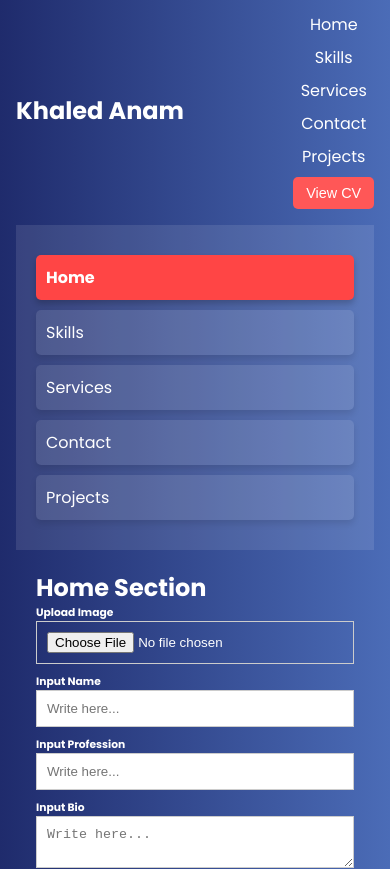
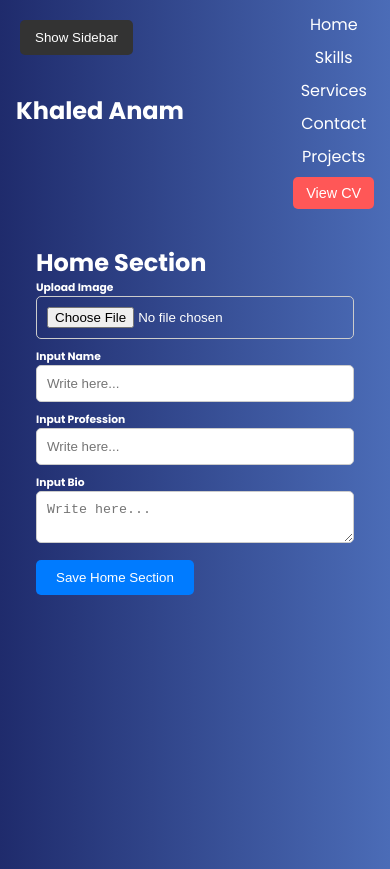
Before and after one commit to khaledanam/portfolio-2025-master, a React (Create React App) app: page /dashboard in a window 390 px wide. Shown: the top 869 px of the page. Built offline with nearby package versions, Linux system fonts and the light colour scheme; no server answers; the database is empty.

Commit message:
Dashboard

```diff
--- a/src/Dashboard.css
+++ b/src/Dashboard.css
@@ -1,8 +1,8 @@
-/* Make the dashboard responsive */
+/* Dashboard container */
 .dashboard {
     display: flex;
     flex-direction: column; /* Stack items vertically on small screens */
-    height: 100vh; /* Take full viewport height */
+    height: 100vh; /* Full viewport height */
     width: 100%;
 }
 
@@ -12,24 +12,25 @@
     }
 }
 
+/* Sidebar styles */
 .sidebar {
-    width: 100%; /* Full width on small screens */
+    width: 250px; /* Fixed width on larger screens */
     background-color: rgba(255, 255, 255, 0.1);
     padding: 20px;
-    position: relative; /* Adjust position to avoid overlapping */
+    position: fixed;
     top: 0;
     bottom: 0;
-}
-
-@media (min-width: 768px) {
-    .sidebar {
-        width: 250px; /* Fixed width on larger screens */
-    }
+    left: 0;
+    transition: transform 0.3s ease-in-out; /* Smooth slide-in/out */
+    transform: translateX(0); /* Visible by default */
+    z-index: 1000;
+    overflow-y: auto;
 }
 
 .sidebar ul {
-    list-style-type: none;
+    list-style: none;
     padding: 0;
+    margin: 0;
 }
 
 .sidebar li {
@@ -39,7 +40,7 @@
     background-color: rgba(255, 255, 255, 0.1);
     border-radius: 5px;
     box-shadow: 0 4px 6px rgba(0, 0, 0, 0.1);
-    transition: all 0.3s ease;
+    transition: background-color 0.3s ease, box-shadow 0.3s ease;
 }
 
 .sidebar li:hover {
@@ -48,26 +49,62 @@
 
 .sidebar li.active {
     font-weight: bold;
-    color: #ffffff;
+    color: #fff;
     background-color: #ff4545;
     box-shadow: 0 4px 6px rgba(0, 0, 0, 0.2);
 }
 
+/* Sidebar toggle button */
+.sidebar-toggle-btn {
+    display: none;
+}
+
+@media (max-width: 768px) {
+    .sidebar {
+        width: 250px; /* Sidebar width on small screens */
+        transform: translateX(-100%); /* Hidden by default */
+        background-color: rgba(0, 0, 0, 0.9);
+    }
+
+    .sidebar.visible {
+        transform: translateX(0); /* Slide-in when visible */
+    }
+
+    .sidebar-toggle-btn {
+        display: block;
+        position: fixed;
+        top: 20px;
+        left: 20px;
+        background-color: #333;
+        color: white;
+        padding: 10px 15px;
+        border: none;
+        border-radius: 5px;
+        cursor: pointer;
+        z-index: 1100;
+    }
+}
+
+/* Main content styles */
 .main-content {
     padding: 20px;
-    width: 100%; /* Full width on small screens */
+    width: 100%;
+    margin-left: 0;
     overflow-y: auto;
+    transition: margin-left 0.3s ease;
 }
 
 @media (min-width: 768px) {
     .main-content {
-        width: calc(100% - 250px); /* Adjust width on larger screens */
+        width: calc(100% - 250px); /* Adjust width based on sidebar */
+        margin-left: 250px; /* Leave space for sidebar */
     }
 }
 
+/* Form styles */
 form {
     max-width: 600px;
-
+    margin: 0 auto;
 }
 
 input,
@@ -76,6 +113,7 @@ textarea {
     margin-bottom: 10px;
     padding: 10px;
     border: 1px solid #ccc;
+    border-radius: 5px;
 }
 
 button {
@@ -83,7 +121,9 @@ button {
     background-color: #007bff;
     color: white;
     border: none;
+    border-radius: 5px;
     cursor: pointer;
+    transition: background-color 0.3s ease;
 }
 
 button:hover {
--- a/src/Dashboard.js
+++ b/src/Dashboard.js
@@ -1,12 +1,10 @@
 import React, { useState } from 'react';
 import './Dashboard.css';
-import { doc, getDoc } from "firebase/firestore";
-import { db } from "./firebaseconfig"; // Adjust the path if necessary
-import { useEffect } from "react";
 
 function Dashboard({ data, handleDataChange }) {
   const [inputData, setInputData] = useState(data);
   const [activeSection, setActiveSection] = useState('home');
+  const [sidebarVisible, setSidebarVisible] = useState(false);
 
   const handleChange = (e, section) => {
     const { name, value } = e.target;
@@ -19,102 +17,32 @@ function Dashboard({ data, handleDataChange }) {
     }));
   };
 
-  useEffect(() => {
-    const fetchData = async () => {
-      try {
-        const docRef = doc(db, "dashboard", activeSection);
-        const docSnap = await getDoc(docRef);
-        if (docSnap.exists()) {
-          setInputData(prevState => ({
-            ...prevState,
-            [activeSection]: docSnap.data(),
-          }));
-        } else {
-          console.log("No such document!");
-        }
-      } catch (error) {
-        console.error("Error fetching data: ", error);
-      }
-    };
-    fetchData();
-  }, [activeSection]);
-
-  // const handleSubmit = (e, section) => {
-  //   e.preventDefault();
-  //   handleDataChange(section, inputData[section]);
-  // };
-
-// const handleSubmit = async (e, section) => {
-//   e.preventDefault();
-//   try {
-//     // await setDoc(doc(db, "dashboard", section), inputData[section]);
-//     console.log(`${section} data saved successfully`);
-//   } catch (error) {
-//     console.error("Error saving data: ", error);
-//   }
-// };
-
-const handleSubmit = async (e, section) => {
+  const handleSubmit = (e, section) => {
     e.preventDefault();
-
-  // Extract the section data
-  const sectionData = inputData[section];
-
-  // Check for empty fields
-  const hasEmptyFields = Object.values(sectionData).some(value => value === '' || value === undefined);
-
-  if (hasEmptyFields) {
-    alert("All fields are required. Please fill out all fields before submitting.");
-    return;
-  }
-
-  try {
-    // Save the data (uncomment the actual saving line when needed)
-    // await setDoc(doc(db, "dashboard", section), sectionData);
-    console.log(`${section} data saved successfully`);
-  } catch (error) {
-    console.error("Error saving data: ", error);
-  }
+    handleDataChange(section, inputData[section]);
   };
 
   const handleSectionClick = (section) => {
     setActiveSection(section);
   };
 
+  const toggleSidebar = () => {
+    setSidebarVisible(!sidebarVisible);
+  };
+
   return (
     <div className="dashboard">
-      <div className="sidebar">
+      <button className="sidebar-toggle-btn" onClick={toggleSidebar}>
+        {sidebarVisible ? 'Hide Sidebar' : 'Show Sidebar'}
+      </button>
+
+      <div className={`sidebar ${sidebarVisible ? 'visible' : ''}`}>
         <ul>
-          <li
-            className={activeSection === 'home' ? 'active' : ''}
-            onClick={() => handleSectionClick('home')}
-          >
-            Home
-          </li>
-          <li
-            className={activeSection === 'skills' ? 'active' : ''}
-            onClick={() => handleSectionClick('skills')}
-          >
-            Skills
-          </li>
-          <li
-            className={activeSection === 'services' ? 'active' : ''}
-            onClick={() => handleSectionClick('services')}
-          >
-            Services
-          </li>
-          <li
-            className={activeSection === 'contact' ? 'active' : ''}
-            onClick={() => handleSectionClick('contact')}
-          >
-            Contact
-          </li>
-          <li
-            className={activeSection === 'projects' ? 'active' : ''}
-            onClick={() => handleSectionClick('projects')}
-          >
-            Projects
-          </li>
+          <li className={activeSection === 'home' ? 'active' : ''} onClick={() => handleSectionClick('home')}>Home</li>
+          <li className={activeSection === 'skills' ? 'active' : ''} onClick={() => handleSectionClick('skills')}>Skills</li>
+          <li className={activeSection === 'services' ? 'active' : ''} onClick={() => handleSectionClick('services')}>Services</li>
+          <li className={activeSection === 'contact' ? 'active' : ''} onClick={() => handleSectionClick('contact')}>Contact</li>
+          <li className={activeSection === 'projects' ? 'active' : ''} onClick={() => handleSectionClick('projects')}>Projects</li>
         </ul>
       </div>
 
@@ -125,149 +53,65 @@ const handleSubmit = async (e, section) => {
           {activeSection === 'home' && (
             <>
               <h6>Upload Image</h6>
-    <input
-      type="file"
-      name="image"
-      onChange={(e) => handleChange(e, 'home')}
-      accept="image/*"
-    />
+              <input type="file" name="image" onChange={(e) => handleChange(e, 'home')} accept="image/*" />
+
               <h6>Input Name</h6>
-    <input
-      type="text"
-      name="name"
-    //   value={inputData.home.name}
-      onChange={(e) => handleChange(e, 'home')}
-      placeholder="Write here..."
-    />
+              <input type="text" name="name" onChange={(e) => handleChange(e, 'home')} placeholder="Write here..." />
+
               <h6>Input Profession</h6>
-    <input
-      type="text"
-      name="profession"
-    //   value={inputData.home.profession}
-      onChange={(e) => handleChange(e, 'home')}
-      placeholder="Write here..."
-    />
+              <input type="text" name="profession" onChange={(e) => handleChange(e, 'home')} placeholder="Write here..." />
+
               <h6>Input Bio</h6>
-    <textarea
-      name="description"
-    //   value={inputData.home.description}
-      onChange={(e) => handleChange(e, 'home')}
-      placeholder="Write here..."
-    />
-
+              <textarea name="description" onChange={(e) => handleChange(e, 'home')} placeholder="Write here..." />
             </>
           )}
 
-
           {activeSection === 'skills' && (
             <>
-    <h3>Add more skills</h3>
-    <h6>Input Title</h6>
-    <input
-      type="text"
-      name="skillTitle"
-      value={inputData.skills.skillTitle}
-      onChange={(e) => handleChange(e, 'skills')}
-      placeholder="Skill Title"
-    />
-    <h6>Input Description</h6>
-    <input
-      type="text"
-      name="description1"
-      value={inputData.skills.description1}
-      onChange={(e) => handleChange(e, 'skills')}
-      placeholder="Description 1"
-    />
-    <h6>Input Description</h6>
-    <input
-      type="text"
-      name="description2"
-      value={inputData.skills.description2}
-      onChange={(e) => handleChange(e, 'skills')}
-      placeholder="Description 2"
-    />
-    <h6>Input Description</h6>
-    <input
-      type="text"
-      name="description3"
-      value={inputData.skills.description3}
-      onChange={(e) => handleChange(e, 'skills')}
-      placeholder="Description 3"
-    />
+              <h6>Skill Name</h6>
+              <input type="text" name="skillName" onChange={(e) => handleChange(e, 'skills')} placeholder="Enter skill name..." />
+
+              <h6>Proficiency (%)</h6>
+              <input type="number" name="proficiency" onChange={(e) => handleChange(e, 'skills')} placeholder="Enter proficiency (0-100)..." />
             </>
           )}
 
-
           {activeSection === 'services' && (
             <>
-    <h3>Add Services</h3>
-    <input
-      type="text"
-      name="serviceTitle"
-      value={inputData.services.serviceTitle}
-      onChange={(e) => handleChange(e, 'services')}
-      placeholder="Service Title"
-    />
-    <textarea
-      name="serviceDescription"
-      value={inputData.services.serviceDescription}
-      onChange={(e) => handleChange(e, 'services')}
-      placeholder="Add Description"
-    />
+              <h6>Service Name</h6>
+              <input type="text" name="serviceName" onChange={(e) => handleChange(e, 'services')} placeholder="Enter service name..." />
+
+              <h6>Service Description</h6>
+              <textarea name="serviceDescription" onChange={(e) => handleChange(e, 'services')} placeholder="Describe the service..." />
             </>
           )}
+
           {activeSection === 'contact' && (
             <>
-    <h3>Contact Information</h3>
-    <input
-      type="email"
-      name="email"
-      value={inputData.contact.email}
-      onChange={(e) => handleChange(e, 'contact')}
-      placeholder="Email"
-    />
-    <input
-      type="text"
-      name="phone"
-      value={inputData.contact.phone}
-      onChange={(e) => handleChange(e, 'contact')}
-      placeholder="Phone"
-    />
-    <input
-      type="text"
-      name="whatsapp"
-      value={inputData.contact.whatsapp}
-      onChange={(e) => handleChange(e, 'contact')}
-      placeholder="WhatsApp"
-    />
-    <input
-      type="text"
-      name="linkedin"
-      value={inputData.contact.linkedin}
-      onChange={(e) => handleChange(e, 'contact')}
-      placeholder="LinkedIn"
-    />
+              <h6>Email</h6>
+              <input type="email" name="email" onChange={(e) => handleChange(e, 'contact')} placeholder="Enter email..." />
+
+              <h6>Phone Number</h6>
+              <input type="tel" name="phone" onChange={(e) => handleChange(e, 'contact')} placeholder="Enter phone number..." />
+
+              <h6>Address</h6>
+              <textarea name="address" onChange={(e) => handleChange(e, 'contact')} placeholder="Enter address..." />
             </>
           )}
 
           {activeSection === 'projects' && (
             <>
-    <h3>Add Project</h3>
-    <input
-      type="text"
-      name="projectTitle"
-      value={inputData.projects.projectTitle}
-      onChange={(e) => handleChange(e, 'projects')}
-      placeholder="Project Title"
-    />
-    <textarea
-      name="projectDescription"
-      value={inputData.projects.projectDescription}
-      onChange={(e) => handleChange(e, 'projects')}
-      placeholder="Project Description"
-    />
+              <h6>Project Title</h6>
+              <input type="text" name="projectTitle" onChange={(e) => handleChange(e, 'projects')} placeholder="Enter project title..." />
+
+              <h6>Project Description</h6>
+              <textarea name="projectDescription" onChange={(e) => handleChange(e, 'projects')} placeholder="Describe the project..." />
+
+              <h6>Project Link</h6>
+              <input type="url" name="projectLink" onChange={(e) => handleChange(e, 'projects')} placeholder="Enter project URL..." />
             </>
           )}
+
           <button type="submit">{`Save ${activeSection.charAt(0).toUpperCase() + activeSection.slice(1)} Section`}</button>
         </form>
       </div>
--- a/src/firebaseconfig.js
+++ b/src/firebaseconfig.js
@@ -1,6 +1,7 @@
 // Import the functions you need from the SDKs you need
 import { initializeApp } from "firebase/app";
 import { getFirestore } from "firebase/firestore";
+import { getStorage } from "firebase/storage";
 
 // TODO: Add SDKs for Firebase products that you want to use
 // https://firebase.google.com/docs/web/setup#available-libraries
@@ -20,5 +21,6 @@ const firebaseconfig = {
 // Initialize Firebase
 const app = initializeApp(firebaseconfig);
 const db = getFirestore(app);
+const storage = getStorage(app);
 
-export { db };
+export { db, storage };
```
Also changed, not shown: src/App.js (+12 -103 lines). Lines whose indentation alone changed are shown as unchanged.
